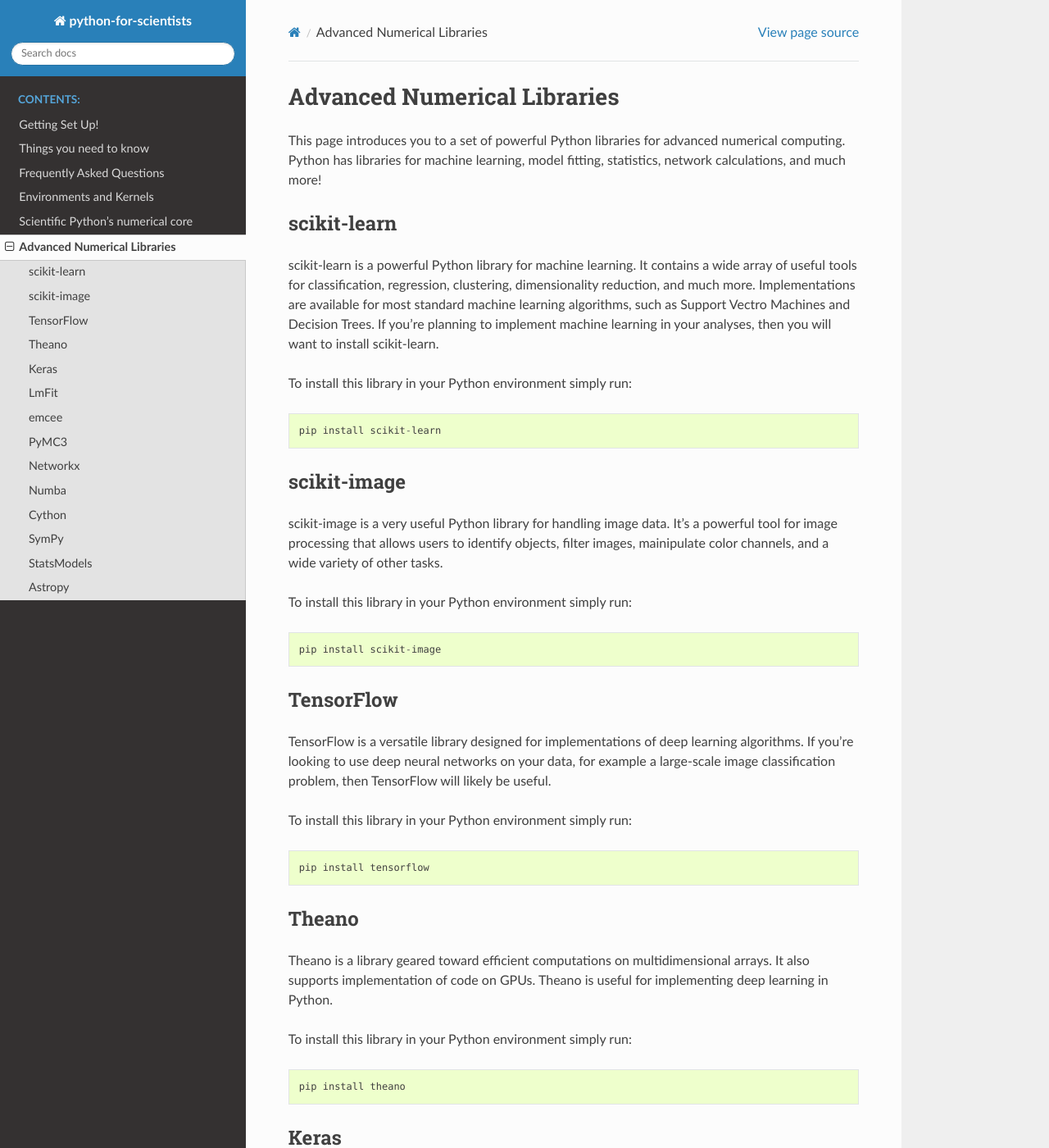
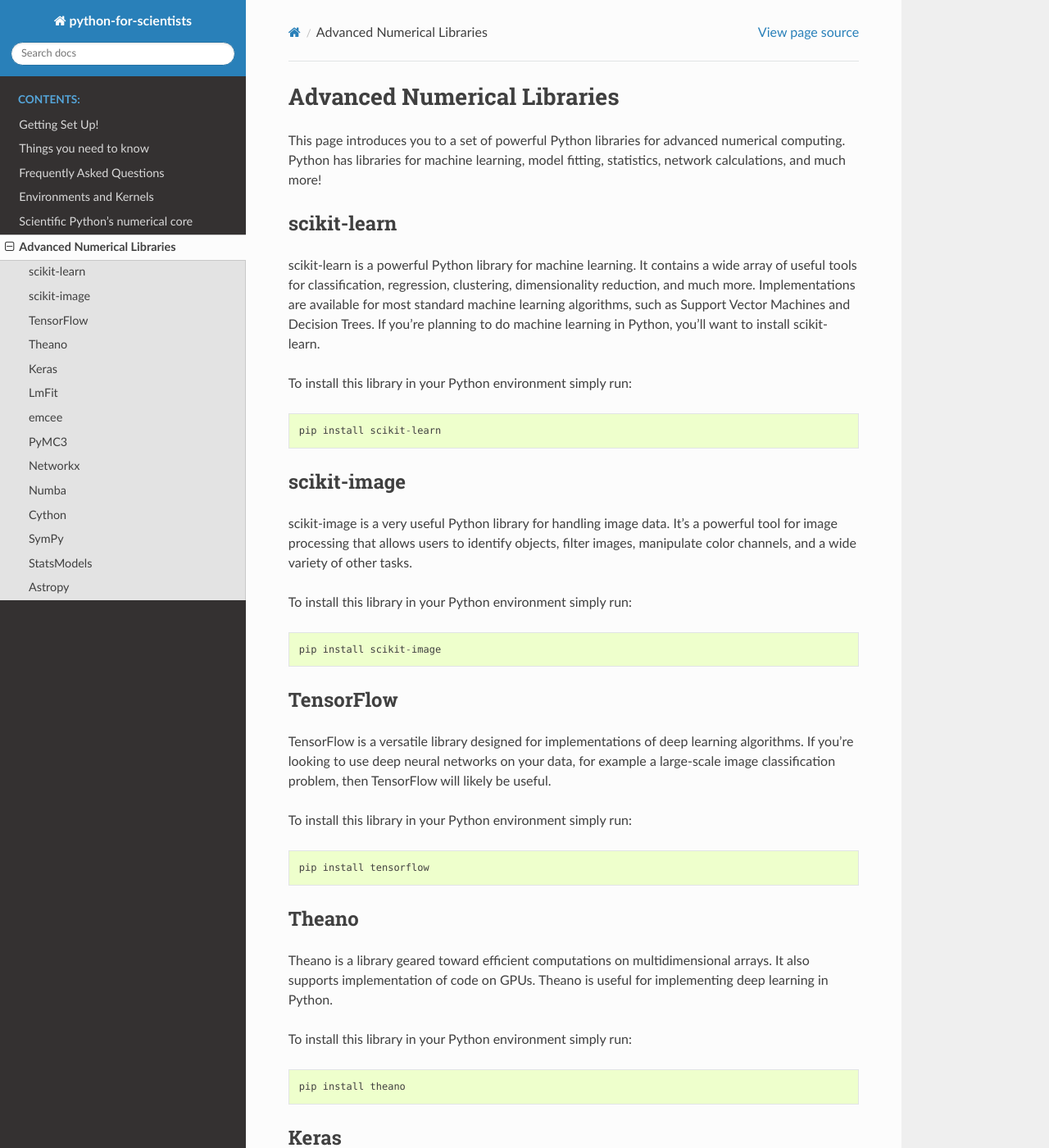
Before and after one commit to Zsailer/python-for-scientists, a Sphinx documentation site: the page built from docs/_pages/advanced_numerical.rst, in a window 1280 px wide and 1400 px high. Shown: the whole window at 82% size. Built offline with Sphinx 7.4.7 and the Read the Docs theme 2.0.0, drawn with Linux system fonts in a browser that asks for light colours; some of the changed text lies outside the part shown.

Commit message:
fix spelling and grammatical errors

```diff
--- a/docs/_pages/advanced_numerical.rst
+++ b/docs/_pages/advanced_numerical.rst
@@ -6,7 +6,7 @@
 scikit-learn
 ------------
 
-scikit-learn is a powerful Python library for machine learning. It contains a wide array of useful tools for classification, regression, clustering, dimensionality reduction, and much more. Implementations are available for most standard machine learning algorithms, such as Support Vectro Machines and Decision Trees. If you're planning to implement machine learning in your analyses, then you will want to install scikit-learn.
+scikit-learn is a powerful Python library for machine learning. It contains a wide array of useful tools for classification, regression, clustering, dimensionality reduction, and much more. Implementations are available for most standard machine learning algorithms, such as Support Vector Machines and Decision Trees. If you're planning to do machine learning in Python, you'll want to install scikit-learn.
 
 To install this library in your Python environment simply run:
 ::
@@ -16,7 +16,7 @@
 scikit-image
 ------------
 
-scikit-image is a very useful Python library for handling image data. It's a powerful tool for image processing that allows users to identify objects, filter images, mainipulate color channels, and a wide variety of other tasks.
+scikit-image is a very useful Python library for handling image data. It's a powerful tool for image processing that allows users to identify objects, filter images, manipulate color channels, and a wide variety of other tasks.
 
 To install this library in your Python environment simply run:
 ::
```
Also changed, not shown: other parts of docs/_pages/advanced_numerical.rst (+1 -1 lines).
